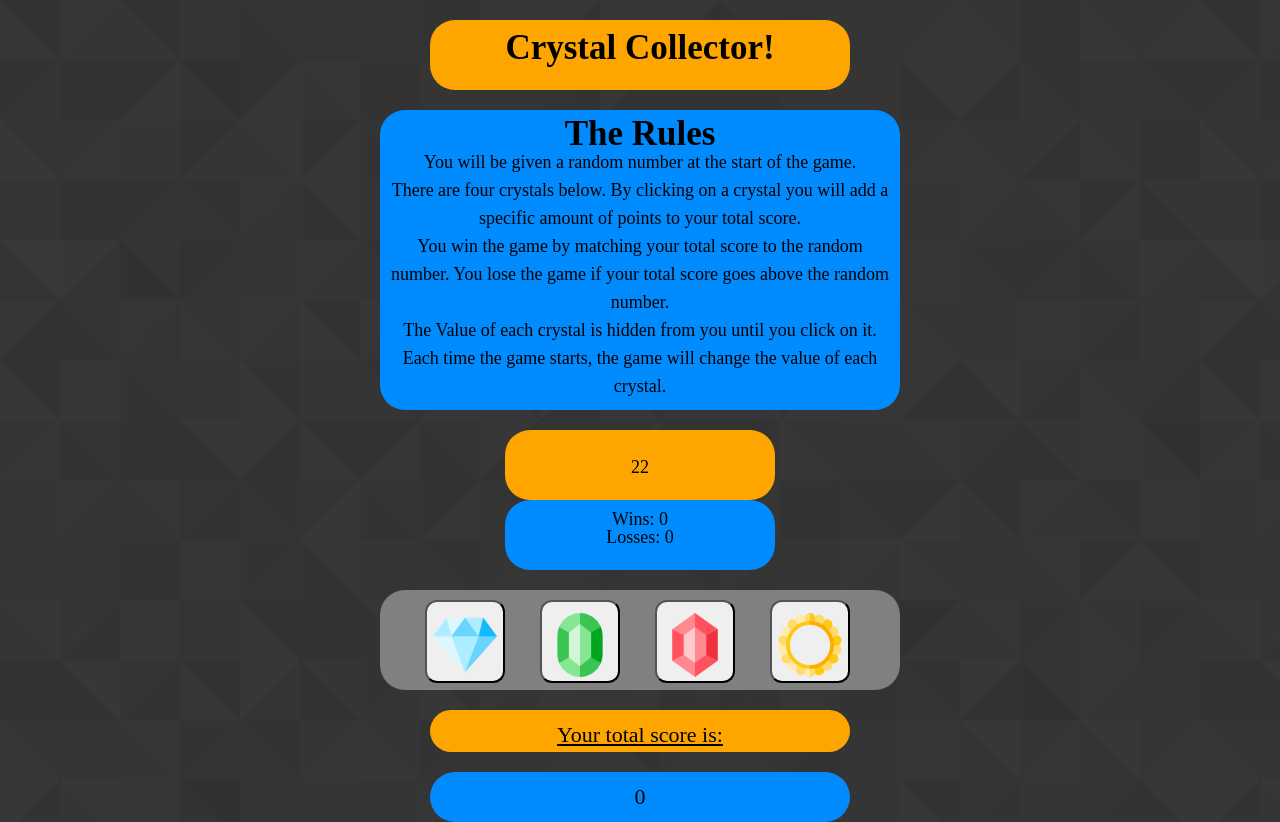
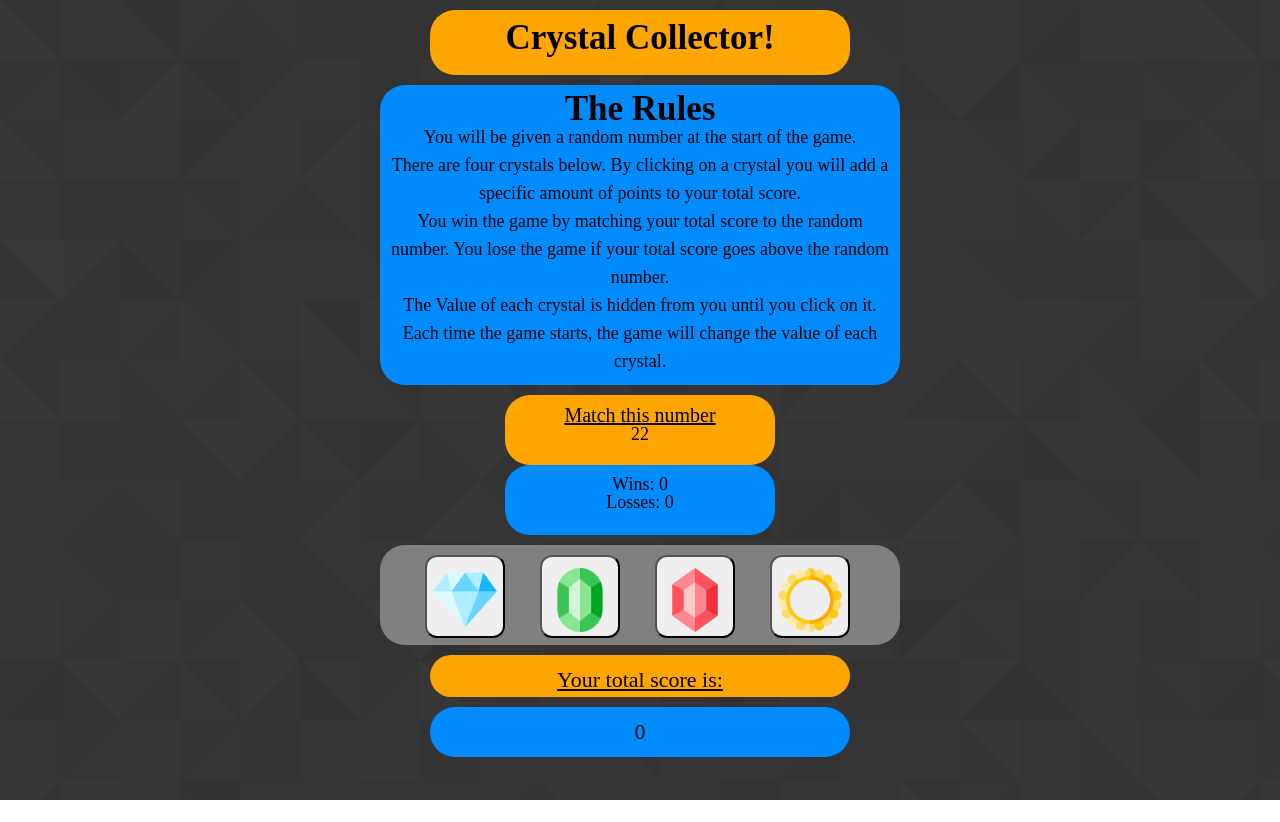
Before and after one commit to jme919/Week-4-Game, a plain HTML site: page index.html in a window 1280 px wide. After the commit the page ends 800 px from the top, so only its background shows below. Drawn offline with nearby package versions, Linux system fonts and the light colour scheme.

Commit message:
change styling to fit on regular computer screen,--margins

```diff
--- a/assets/css/style.css
+++ b/assets/css/style.css
@@ -8,15 +8,18 @@ h1{
 	font-weight: bold;
 }
 
+
 header{
 	text-align: center;
 	background-color: #ffa500;
 	width: 400px;
-	height: 50px;
-	margin: 20px auto 20px auto;
+	height: 45px;
+	margin: 10px auto 10px auto;
 	padding: 10px;
 	border-radius: 25px;
 }
+
+
 
 #main{
 	border-radius: 25px;
@@ -27,11 +30,15 @@ header{
 	width: 500px;
 	height: px;
 	margin:auto;
-	margin-bottom: 20px;
+	margin-bottom: 10px;
 	padding: 10px;
 
 }
 
+.match{
+	font-size: 20px;
+	text-decoration: underline;
+}
 #randomNumDiv{
 	border-radius: 25px;
 	font-size: 18px;
@@ -44,7 +51,7 @@ header{
 
 
 }
-
+/*styling for wins and losses*/
 #status{
 	vertical-align: middle;
 	font-size: 18px;
@@ -59,16 +66,8 @@ header{
 
 }
 
-#crystals{
-	background-color: #808080;
-	width: 500px;
-	height: 80px;
-	margin:auto;
-	margin-top: 20px;
-	padding: 10px;
-	border-radius: 25px;
-}
 
+/*styling for div above score*/
 #one{
 	text-decoration: underline;
 	line-height: 30px;
@@ -78,7 +77,7 @@ header{
 	width: 400px;
 	height: 22px;
 	margin:auto;
-	margin-top: 20px;
+	margin-top: 10px;
 	padding: 10px;
 	border-radius: 25px;
 
@@ -93,14 +92,14 @@ header{
 	width: 400px;
 	height: px;
 	margin:auto;
-	margin-top: 20px;
+	margin-top: 10px;
 	padding: 10px;
 	border-radius: 25px;
 
 
 }
 
-
+/*button and button div styling*/
 img{
 	height: 64px;
 	width: 64px;
@@ -119,3 +118,13 @@ button:hover{
 	background-color: #ccf5ff;
 
 }
+
+#crystals{
+	background-color: #808080;
+	width: 500px;
+	height: 80px;
+	margin:auto;
+	margin-top: 10px;
+	padding: 10px;
+	border-radius: 25px;
+}
--- a/index.html
+++ b/index.html
@@ -23,7 +23,7 @@
 	</section>
 
 	<div id="randomNumDiv">
-		<br>
+		<span class="match">Match this number</span><br>
 		<span id="randomNum"></span>
 
 	</div>
```
